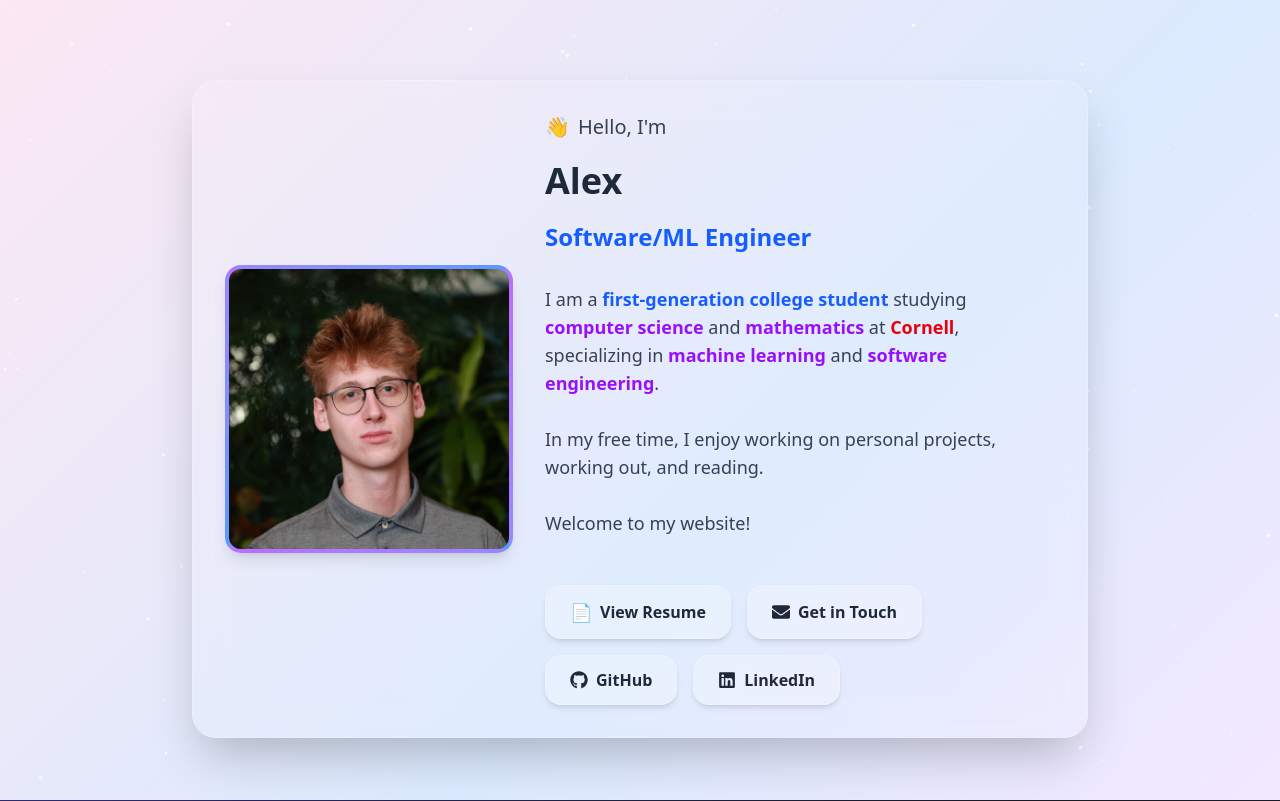
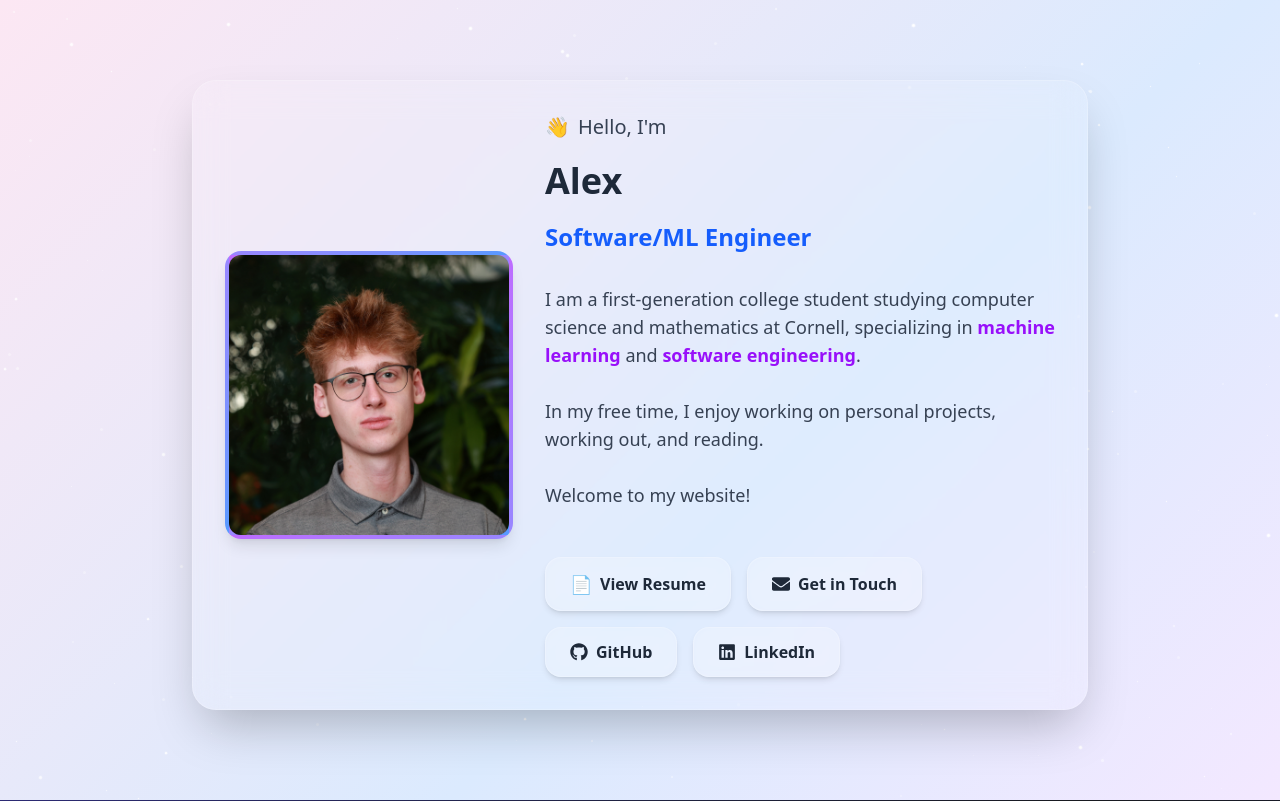
Before and after one commit to LambdaAK/Alex-Kozik-Portfolio, a React (Vite) app: page / in a window 1280 px wide. Shown: the top 801 px of the page. Built offline with nearby package versions, Linux system fonts and the light colour scheme.

Commit message:
Removed some of the colors in the abou tme

```diff
--- a/src/App.tsx
+++ b/src/App.tsx
@@ -29,7 +29,7 @@ const AboutMeCard = () => (
       <div className="text-xl sm:text-2xl font-semibold text-blue-600 mb-4">Software/ML Engineer</div>
       {/* Intro Paragraph */}
       <p className="text-base sm:text-lg text-gray-700 max-w-xl mb-6">
-        I am a <span className="text-blue-600 font-semibold">first-generation college student</span> studying <span className="text-purple-600 font-semibold">computer science</span> and <span className="text-purple-600 font-semibold">mathematics</span> at <span className='text-red-600 font-semibold'>Cornell</span>, specializing in <span className="text-purple-600 font-semibold">machine learning</span> and <span className="text-purple-600 font-semibold">software engineering</span>.<br /><br />
+        I am a first-generation college student studying computer science and mathematics at Cornell, specializing in <span className="text-purple-600 font-semibold">machine learning</span> and <span className="text-purple-600 font-semibold">software engineering</span>.<br /><br />
         In my free time, I enjoy working on personal projects, working out, and reading.<br /><br />
         Welcome to my website!
       </p>
```
